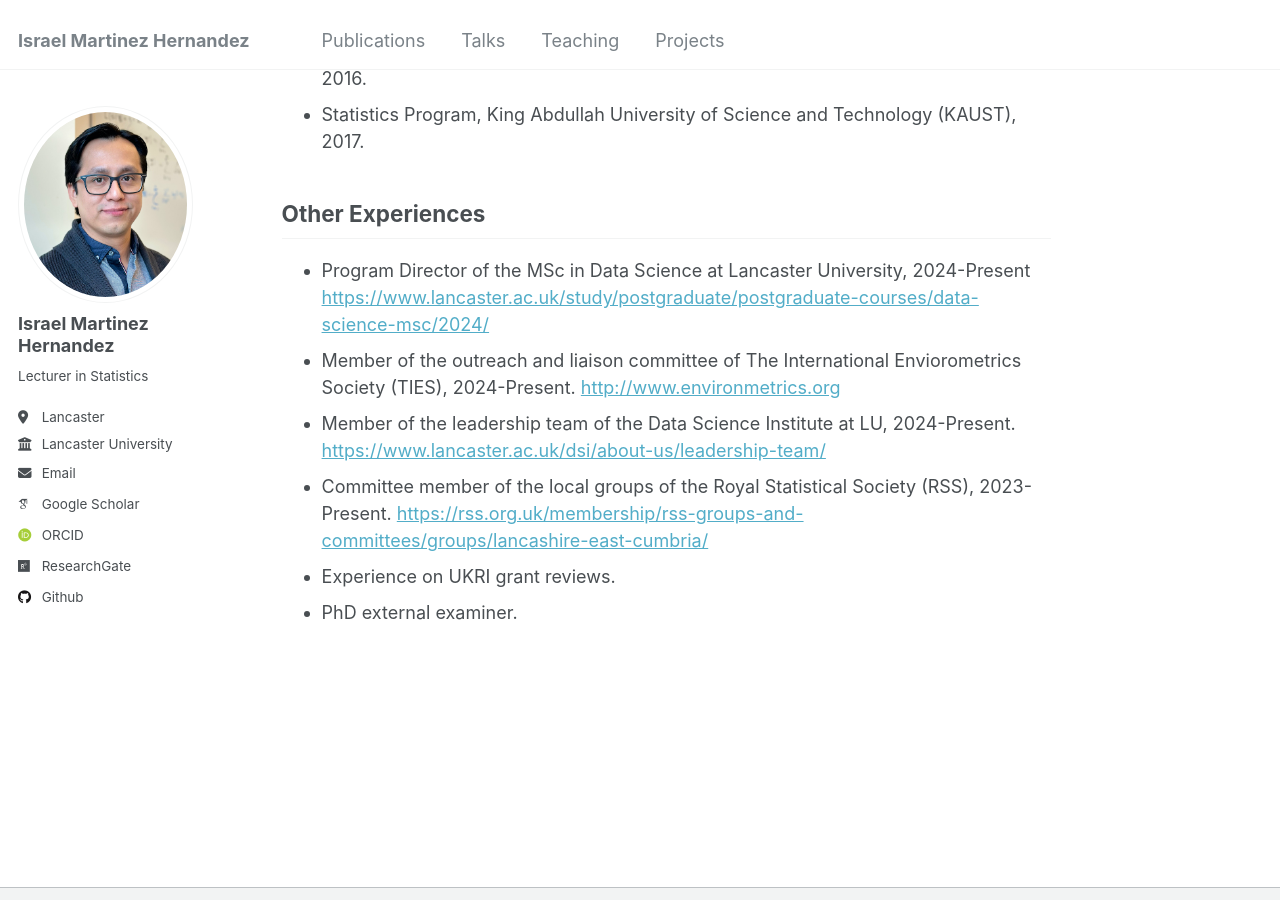
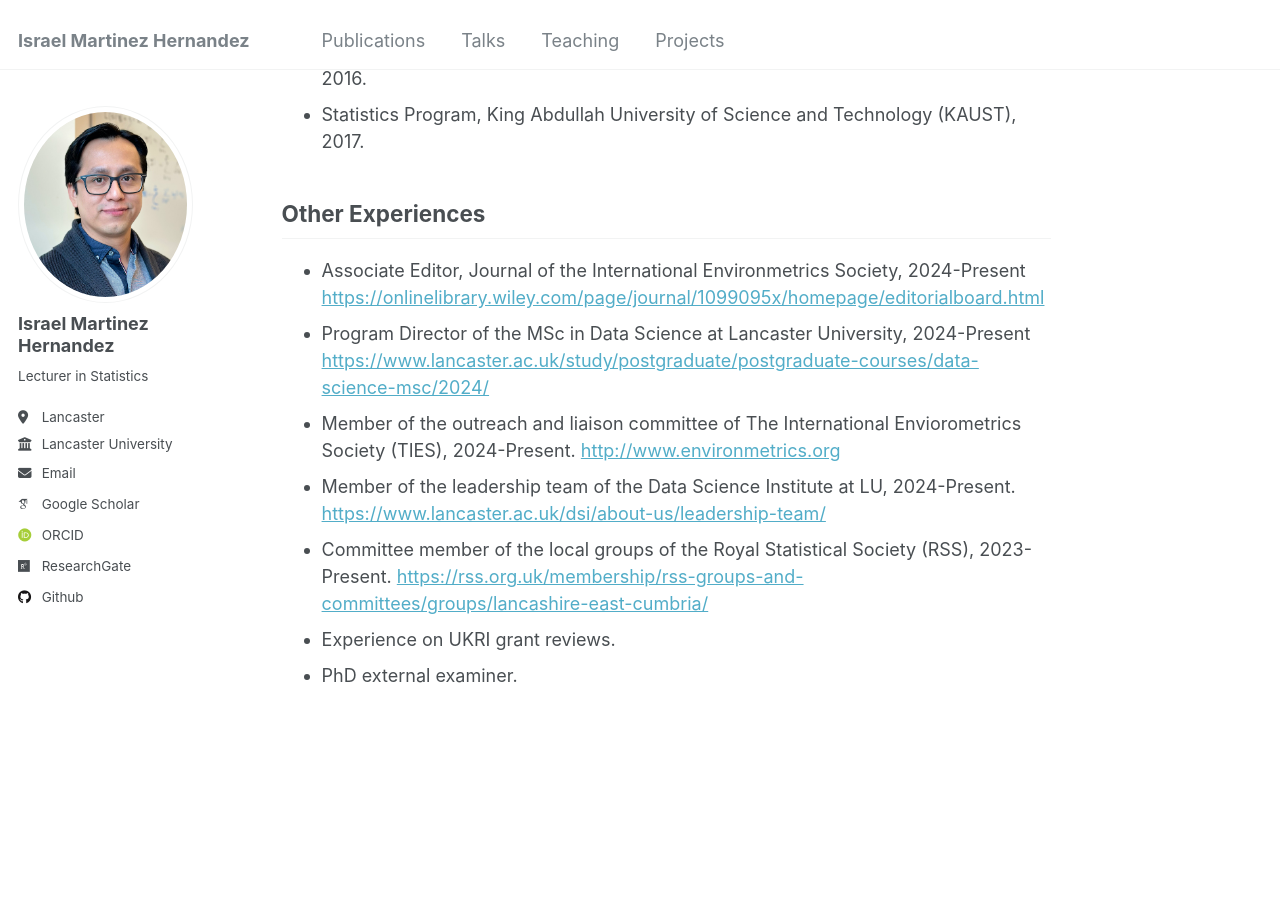
Before and after one commit to I-MH/I-MH.github.io, a Jekyll site: the page built from _pages/about.md, in a window 1280 px wide and 900 px high, scrolled down 1208 px. Built offline with Jekyll 4.4.1, drawn with Linux system fonts in a browser that asks for light colours; some web fonts are replaced.

Commit message:
Update about.md

```diff
--- a/_pages/about.md
+++ b/_pages/about.md
@@ -49,6 +49,8 @@ August 2011 - June 2013
 
 ## Other Experiences
 
+- Associate Editor, Journal of the International Environmetrics Society, 2024-Present
+[https://onlinelibrary.wiley.com/page/journal/1099095x/homepage/editorialboard.html](https://onlinelibrary.wiley.com/page/journal/1099095x/homepage/editorialboard.html)
 - Program Director of the MSc in Data Science at Lancaster University,
 2024-Present
 [https://www.lancaster.ac.uk/study/postgraduate/postgraduate-courses/data-science-msc/2024/](https://www.lancaster.ac.uk/study/postgraduate/postgraduate-courses/data-science-msc/2024/)
```
